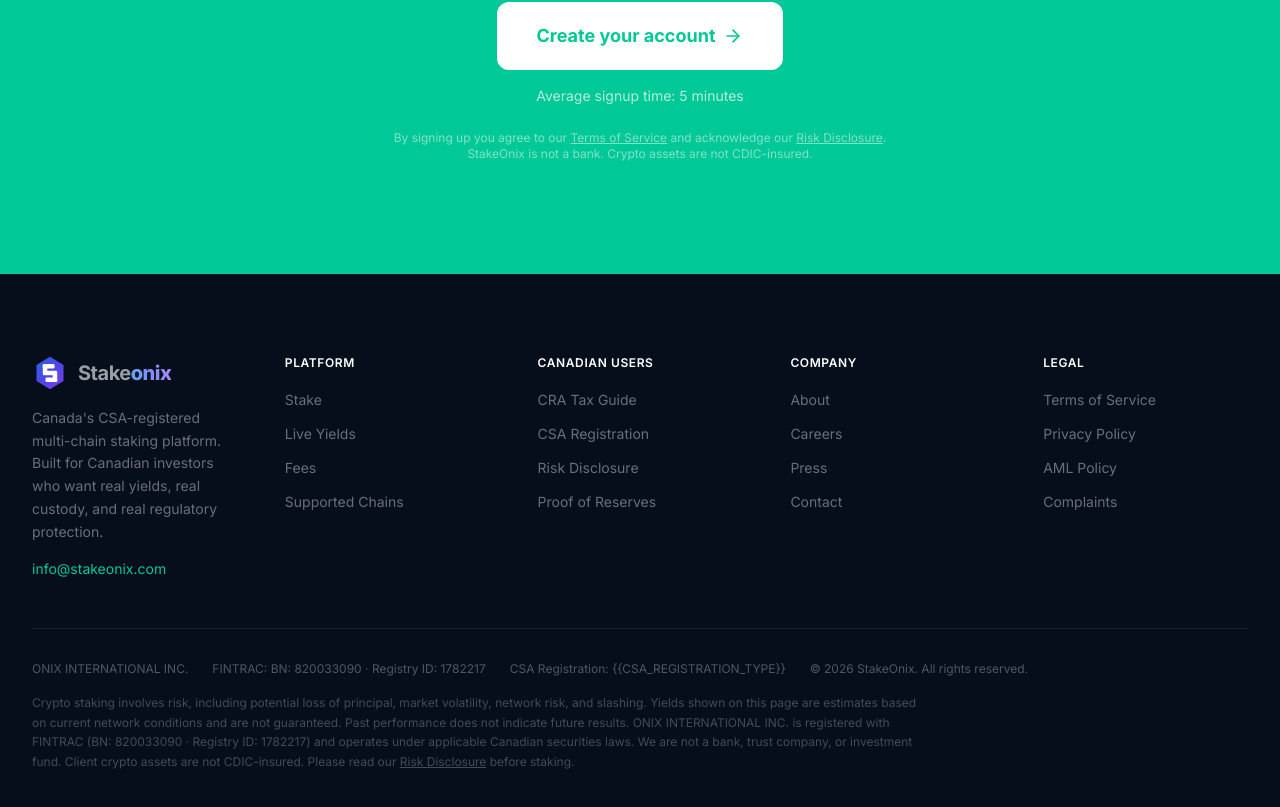
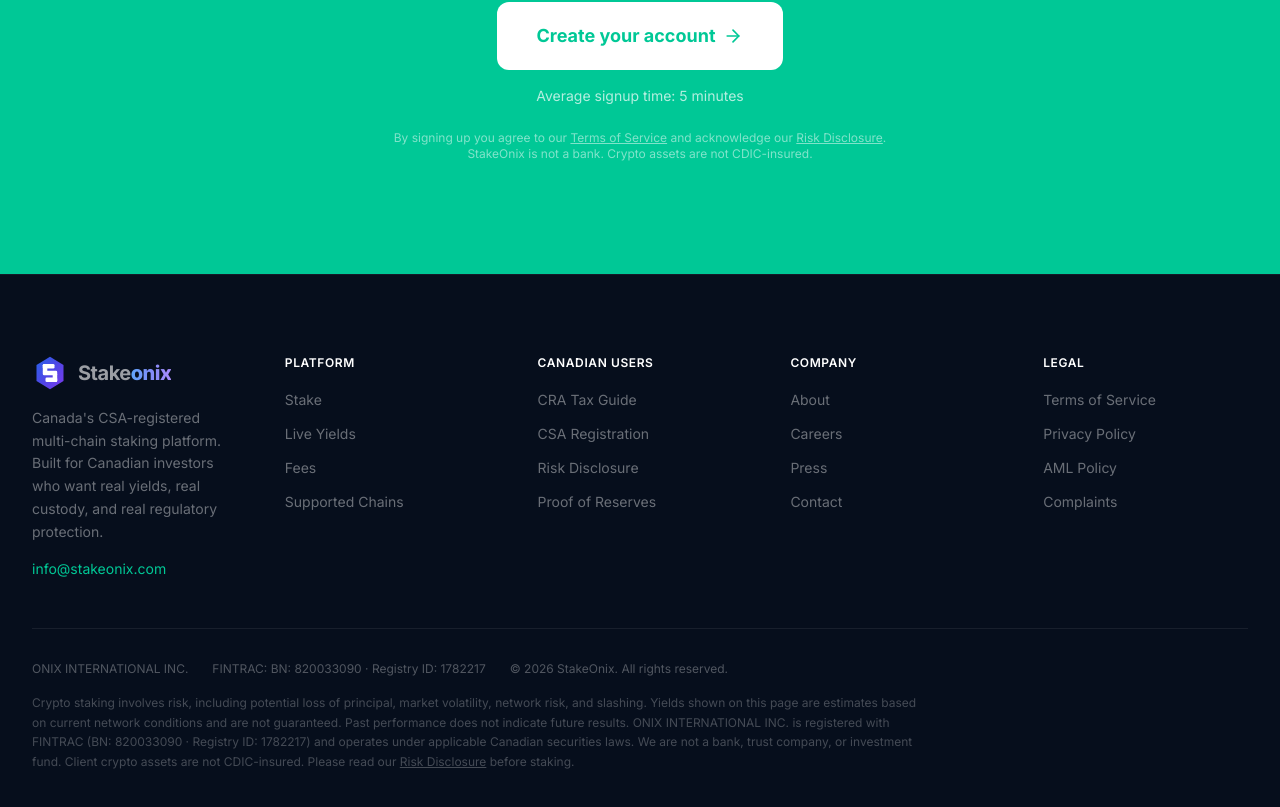
Before and after one commit to MdRahad1002/staking-platform, a Next.js app: page /canada in a window 1280 px wide. Shown: the part 6246-7053 px from the top of the page. Built offline with nearby package versions, Linux system fonts and the light colour scheme.

Commit message:
fix: remove CSA Registration placeholder from /canada footer

```diff
--- a/app/canada/components/Footer.tsx
+++ b/app/canada/components/Footer.tsx
@@ -3,7 +3,6 @@
 import {
   COMPANY_NAME,
   COMPANY_LEGAL_NAME,
-  CSA_REGISTRATION_TYPE,
   CSA_DECISION_URL,
   FINTRAC_MSB_NUMBER,
   SUPPORT_EMAIL,
@@ -120,14 +119,6 @@
           <div className="flex flex-wrap gap-x-6 gap-y-2 text-xs text-white/30">
             <span>{COMPANY_LEGAL_NAME}</span>
             <span>FINTRAC: {FINTRAC_MSB_NUMBER}</span>
-            <a
-              href={CSA_DECISION_URL}
-              target="_blank"
-              rel="noopener noreferrer"
-              className="hover:text-[#00C896] transition-colors underline-offset-2 hover:underline"
-            >
-              CSA Registration: {CSA_REGISTRATION_TYPE}
-            </a>
             <span>© {year} {COMPANY_NAME}. All rights reserved.</span>
           </div>
 
```
